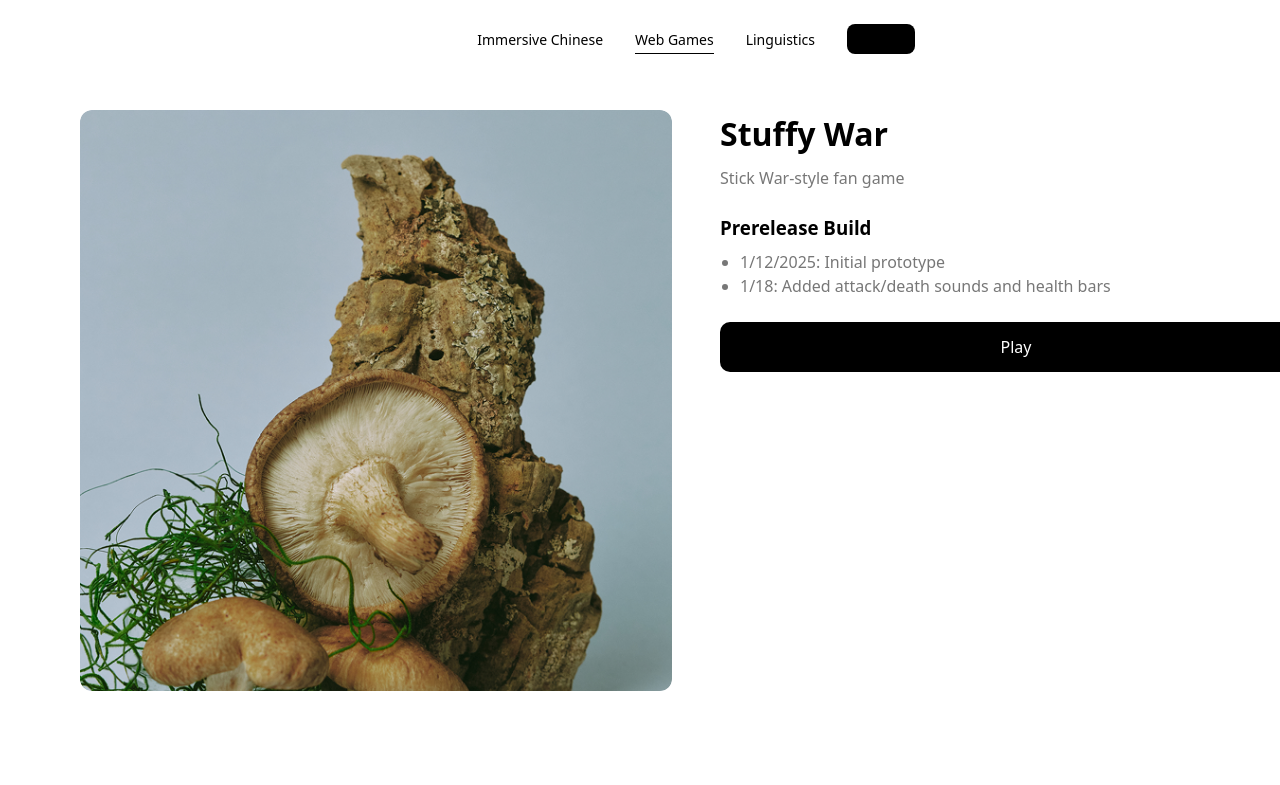
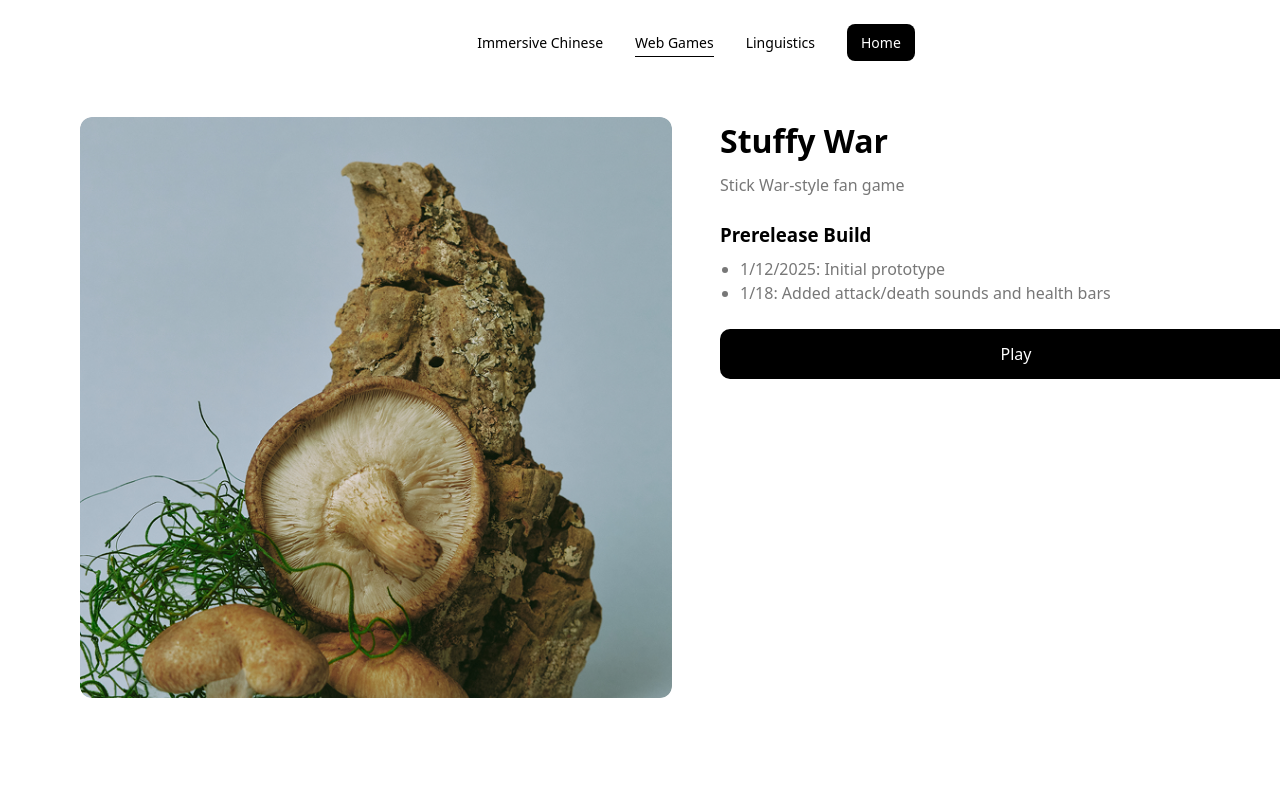
Before and after one commit to EricL22/EricL22.github.io, a React (Vite) app: page /#/unity in a window 1280 px wide. Shown: the top 785 px of the page. Built offline with nearby package versions, Linux system fonts and the light colour scheme.

Commit message:
Update Navigation.css

```diff
--- a/src/components/Navigation.css
+++ b/src/components/Navigation.css
@@ -47,5 +47,12 @@
   background: black;
   color: white;
   font-size: 14px;
-  line-height: 1;
 }
+
+.nav-links .home-button {
+  color: white;
+}
+
+.nav-links .home-button::after {
+  display: none;
+}
```
